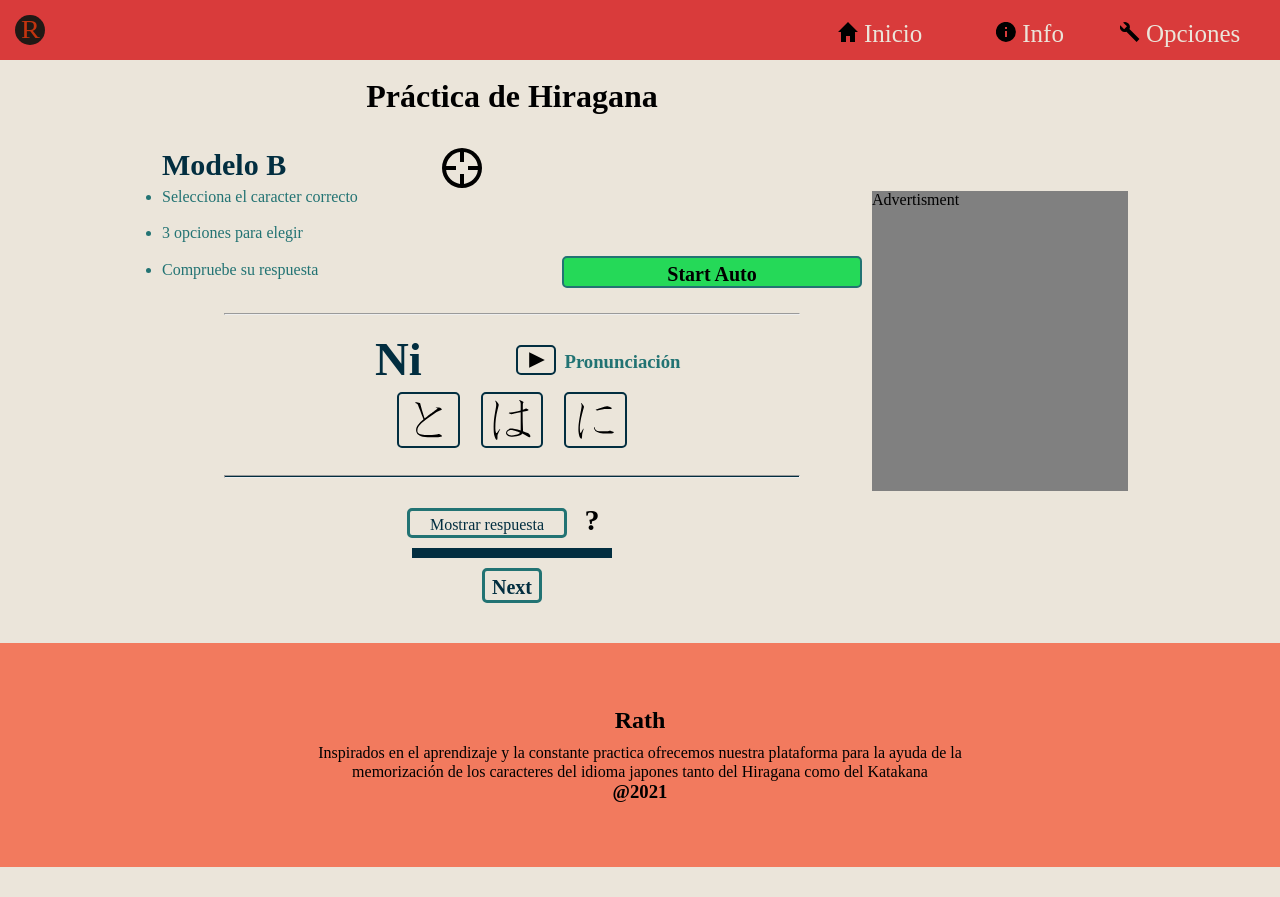
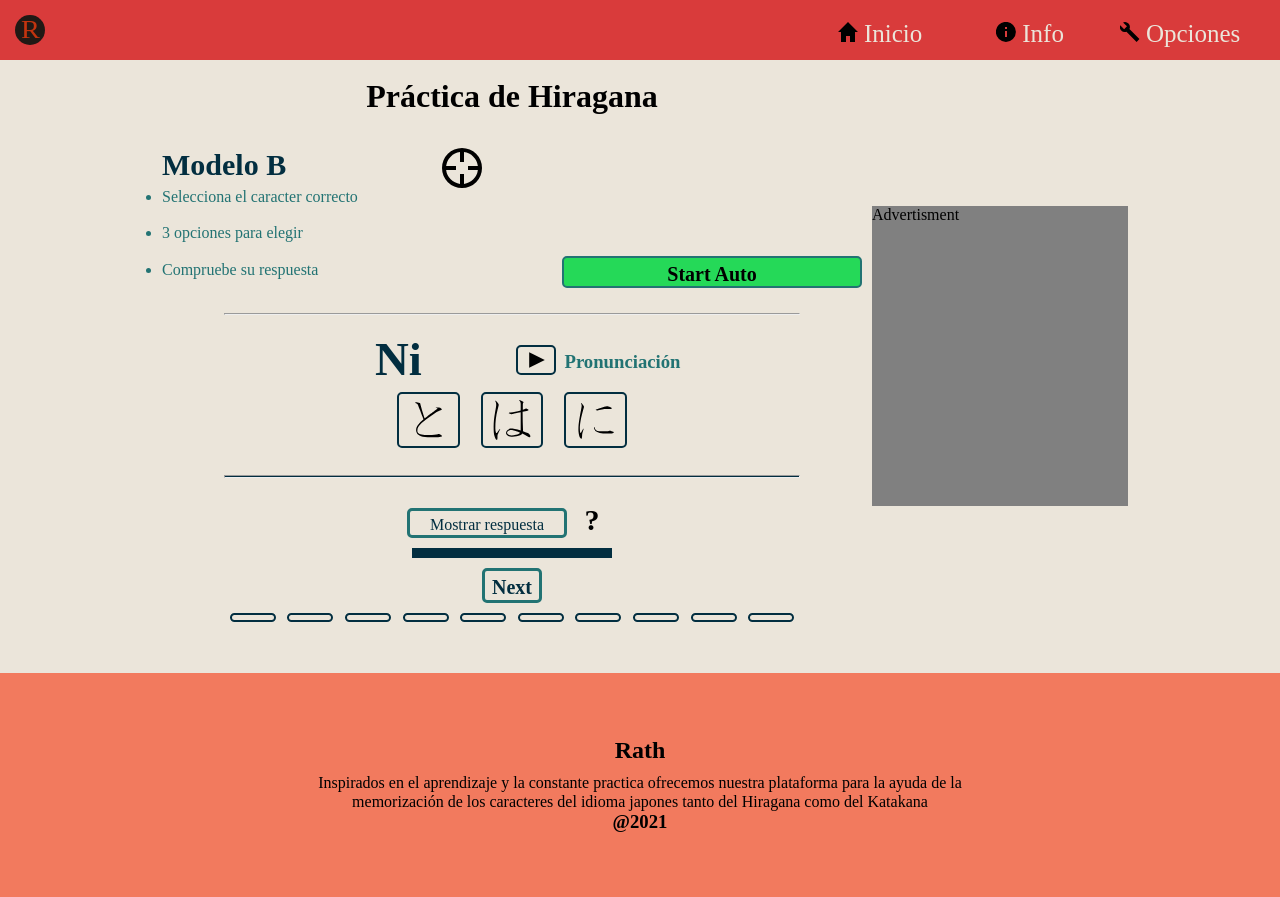
Before and after one commit to frankortizR/japanese-pwp, a Vue app: page /model3 in a window 1280 px wide. Before the commit the page ends 867 px from the top, so only its background shows below. Built offline with nearby package versions, Linux system fonts and the light colour scheme.

Commit message:
finalizacion del modo competitivo

```diff
--- a/src/scss/Model3/_skeleton.scss
+++ b/src/scss/Model3/_skeleton.scss
@@ -491,6 +491,69 @@ body {
     -ms-transition: width 2s linear;
 }
 
+.model3-div-cont-progress-task{
+    width: 80%;
+    height: 10px;
+    display: flex;
+    justify-content: space-around;
+    margin: 10px  0;
+}
+
+.model3_progress_task_box{
+    height: 90%;
+    width: 8%;
+    border: 2px solid $color2;
+    border-radius: 5px;
+    -webkit-border-radius: 5px;
+    -moz-border-radius: 5px;
+    -ms-border-radius: 5px;
+    -o-border-radius: 5px;
+    transition: background-color 0.2s;
+    -webkit-transition: background-color 0.2s;
+    -moz-transition: background-color 0.2s;
+    -ms-transition: background-color 0.2s;
+    -o-transition: background-color 0.2s;
+}
+
+.model3_final_message{
+    width: 60%;
+    height: 50px;
+    display: flex;
+    justify-content: center;
+    align-items: center;
+    background-color:$color2;
+    margin: 10px 0px;
+    border-radius: 5px;
+    -webkit-border-radius: 5px;
+    -moz-border-radius: 5px;
+    -ms-border-radius: 5px;
+    -o-border-radius: 5px;
+}
+.model3_final_message h6 {
+    font-size: 145%;
+    font-weight: 900;
+}
+
+.model3_div_congrats_false{
+    display: none;
+}
+
+.model3_div_nograts_false{
+    display: none;
+}
+
+.model3_div_congrats_right{
+    color: $color7;
+}
+
+.model3_div_nograts_wrong{
+    color: $color5;
+}
+
+
+
+
+
 //==============================  RESPONSIVE DESIGN ==========================//
 
 
--- a/src/scss/home/_skeleton.scss
+++ b/src/scss/home/_skeleton.scss
@@ -131,9 +131,17 @@
 
 .link-pagina{
     text-decoration: none;
+
 }
 
 //==============================  RESPONSIVE DESIGN ==========================//
+
+@media screen and (max-width: 400px) {
+    .link-pagina{
+        width: 90%;
+    }
+}
+
 
 @media screen and (min-width: 400px) {
     .home-modelo-head{
--- a/src/views/Model3.vue
+++ b/src/views/Model3.vue
@@ -93,6 +93,22 @@
         <div class="model3-boton-next" v-on:click="nextOnePressed">
           <p class="model3-boton-next-text">Next</p>
         </div>
+
+        <div class="model3-div-cont-progress-task">
+          <div :class="'model3_progress_task_box char-right-'+ProgresTasks[0]"></div>
+          <div :class="'model3_progress_task_box char-right-'+ProgresTasks[1]"></div>
+          <div :class="'model3_progress_task_box char-right-'+ProgresTasks[2]"></div>
+          <div :class="'model3_progress_task_box char-right-'+ProgresTasks[3]"></div>
+          <div :class="'model3_progress_task_box char-right-'+ProgresTasks[4]"></div>
+          <div :class="'model3_progress_task_box char-right-'+ProgresTasks[5]"></div>
+          <div :class="'model3_progress_task_box char-right-'+ProgresTasks[6]"></div>
+          <div :class="'model3_progress_task_box char-right-'+ProgresTasks[7]"></div>
+          <div :class="'model3_progress_task_box char-right-'+ProgresTasks[8]"></div>
+          <div :class="'model3_progress_task_box char-right-'+ProgresTasks[9]"></div>
+        </div>
+
+        <div :class="'model3_final_message model3_div_congrats_'+showGrats[0]"><h6> ¡¡Bien Hecho!!</h6></div>
+        <div :class="'model3_final_message model3_div_nograts_'+showGrats[1]"><h6>Mas práctica! :D</h6></div>
       </div>
     </div>
 
@@ -115,6 +131,9 @@ export default {
   },
   data() {
     return {
+      numerodeBuenas: 0,
+      numerodeMalas: 0,
+      showGrats: ["false", "false"],
       charRight: Number,
       answear: ["false", "false", "false"],
       selected: Number,
@@ -134,6 +153,8 @@ export default {
       canvas_with: 120,
       canvas_height: 120,
       charsOpt: [3],
+      ProgresTasks: [],
+      indexProgresTasks: 0,
       iconPlay: require("../assets/img/icons/play.svg"),
       targetmodelIcon: require("../assets/img/icons/target.svg"),
       hiraganaS: [
@@ -335,6 +356,18 @@ export default {
       if (this.auto == false) this.showAnsEx();
     },
 
+    progressTaskFunction(control) {
+      if (control == true && this.auto == true) {
+        this.ProgresTasks[this.indexProgresTasks] = "true";
+        this.indexProgresTasks++;
+        this.numerodeBuenas++;
+      }
+      if (control == false && this.auto == true) {
+        this.ProgresTasks[this.indexProgresTasks] = "wrong";
+        this.indexProgresTasks++;
+      }
+    },
+
     showAnsEx(control) {
       let aux;
       aux = this.showAs;
@@ -343,12 +376,35 @@ export default {
       if (control == true) this.progres = "model3-start";
       if (this.selected == this.charRight) {
         this.answear[this.selected] = "true";
+        this.progressTaskFunction(true);
       } else {
         this.answear[this.selected] = "wrong";
+        this.progressTaskFunction(false);
+      }
+      //---  copmprobador de resultados
+      if (this.indexProgresTasks == 10) {
+        if (this.numerodeBuenas >= 7) {
+          this.showGrats[0] = "right";
+          this.showGrats[1] = "false";
+        }
+        if (this.numerodeBuenas < 7) {
+          this.showGrats[1] = "wrong";
+          this.showGrats[0] = "false";
+        }
+        if(this.auto == true) this.autoPressed();
       }
     },
     autoPressed() {
       this.auto = !this.auto;
+      // verifica si hubo ronda activa antes
+      if (this.indexProgresTasks == 10 && this.auto == true) {
+        for (let i = 0; i < this.ProgresTasks.length; i++) {
+          this.ProgresTasks[i] = "false";
+        }
+        this.indexProgresTasks = 0;
+        this.numerodeBuenas = 0;
+        this.showGrats = ["false", "false"];
+      }
       // para cambiar estilo del boton
       let aux = this.pressedA;
       this.pressedA = this.emptyA;
@@ -402,7 +458,7 @@ export default {
       this.select[index] = !this.select[index];
       this.selected = index;
     },
-    romajiChecker(val){
+    romajiChecker(val) {
       if (val == false) {
         this.showRs = "hide";
         this.showRd = "";
@@ -410,12 +466,11 @@ export default {
         this.showRs = "";
         this.showRd = "hide";
       }
-    }
+    },
   },
   mounted() {
     this.asignIndex();
     this.romajiChecker(this.hidenRomaji);
-
   },
   beforeUnmount() {
     clearInterval(this.interval);
```
